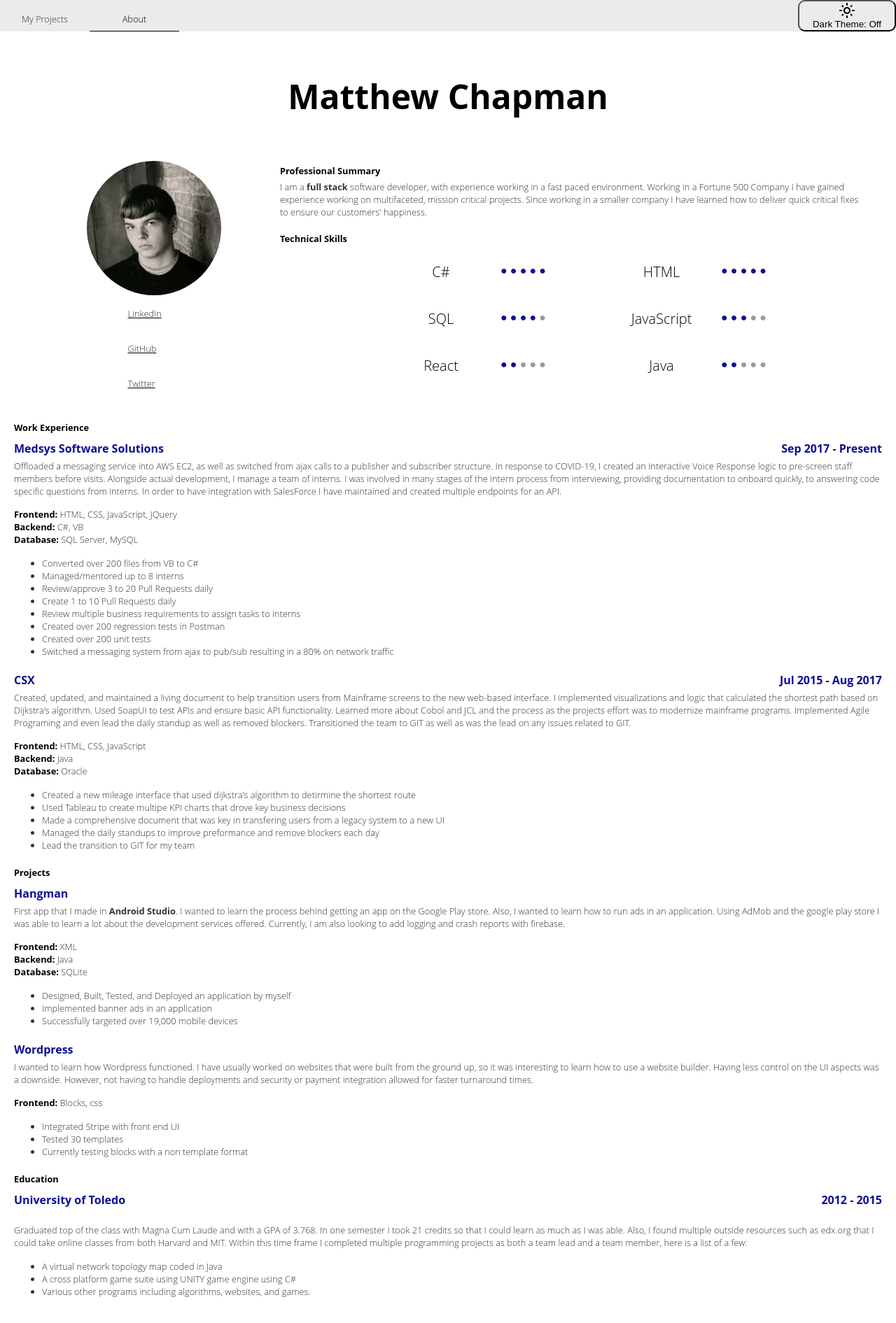
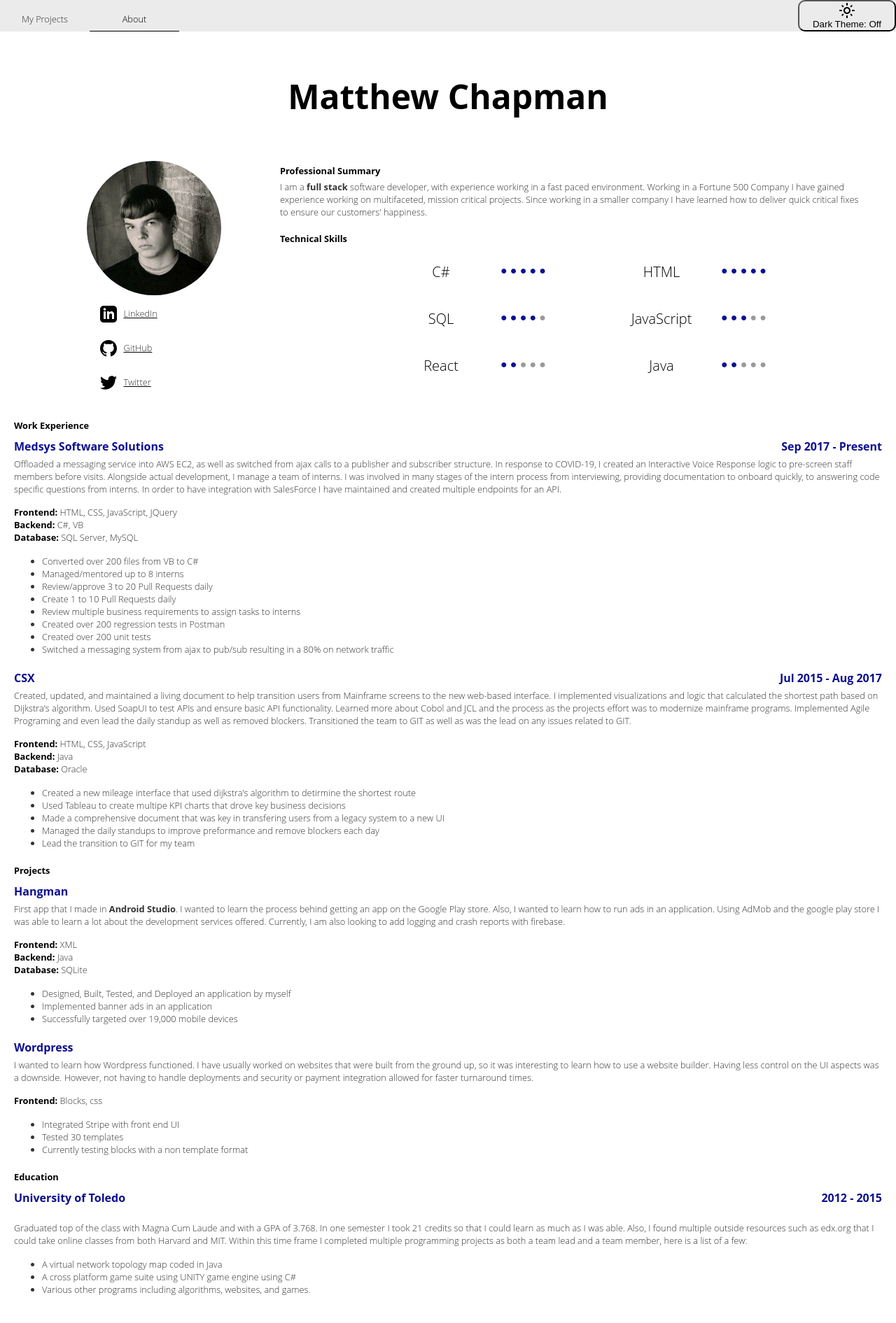
Before and after one commit to matt-chap/matt-chap.github.io, a Jekyll site: the page built from about.html, in a window 1280 px wide. Shown: the whole page at 70% size. Built offline with Jekyll 4.4.1, drawn with Linux system fonts in a browser that asks for light colours.

Commit message:
SVG theme updates

```diff
--- a/_sass/about/about.scss
+++ b/_sass/about/about.scss
@@ -121,3 +121,10 @@
         color: theme-get($head);
     }
 }
+
+.svg-icons {
+    @include themed() {
+        fill: theme-get($head);
+    }
+    padding: 10px;
+}
--- a/about.html
+++ b/about.html
@@ -15,19 +15,25 @@
                 </div>
                 <div class="about-social-media" >
                     <a style="display: inline-flex; width: 175px;" href="https://www.linkedin.com/in/matt-chap/">
-                        <img style="padding: 10px;" src="/assets/images/linkedin.svg" width="30px" height="25px">
+                        <svg class="svg-icons" xmlns="http://www.w3.org/2000/svg" width="24" height="24" viewBox="0 0 24 24">
+                            <path d="M19 0h-14c-2.761 0-5 2.239-5 5v14c0 2.761 2.239 5 5 5h14c2.762 0 5-2.239 5-5v-14c0-2.761-2.238-5-5-5zm-11 19h-3v-11h3v11zm-1.5-12.268c-.966 0-1.75-.79-1.75-1.764s.784-1.764 1.75-1.764 1.75.79 1.75 1.764-.783 1.764-1.75 1.764zm13.5 12.268h-3v-5.604c0-3.368-4-3.113-4 0v5.604h-3v-11h3v1.765c1.396-2.586 7-2.777 7 2.476v6.759z"/>
+                        </svg>
                         <p>
                             LinkedIn
                         </p>
                     </a>
                     <a style="display: inline-flex; width: 175px;" href="https://github.com/matt-chap">
-                        <img style="padding: 10px;" src="/assets/images/github.svg" width="30px" height="25px">
+                        <svg class="svg-icons" xmlns="http://www.w3.org/2000/svg" width="24" height="24" viewBox="0 0 24 24">
+                            <path d="M12 0c-6.626 0-12 5.373-12 12 0 5.302 3.438 9.8 8.207 11.387.599.111.793-.261.793-.577v-2.234c-3.338.726-4.033-1.416-4.033-1.416-.546-1.387-1.333-1.756-1.333-1.756-1.089-.745.083-.729.083-.729 1.205.084 1.839 1.237 1.839 1.237 1.07 1.834 2.807 1.304 3.492.997.107-.775.418-1.305.762-1.604-2.665-.305-5.467-1.334-5.467-5.931 0-1.311.469-2.381 1.236-3.221-.124-.303-.535-1.524.117-3.176 0 0 1.008-.322 3.301 1.23.957-.266 1.983-.399 3.003-.404 1.02.005 2.047.138 3.006.404 2.291-1.552 3.297-1.23 3.297-1.23.653 1.653.242 2.874.118 3.176.77.84 1.235 1.911 1.235 3.221 0 4.609-2.807 5.624-5.479 5.921.43.372.823 1.102.823 2.222v3.293c0 .319.192.694.801.576 4.765-1.589 8.199-6.086 8.199-11.386 0-6.627-5.373-12-12-12z"/>
+                        </svg>
                         <p>
                             GitHub
                         </p>
                     </a>
                     <a style="display: inline-flex; width: 175px;" href="https://twitter.com/The_Matt_Chap">
-                        <img style="padding: 10px;" src="/assets/images/twitter.svg" width="30px" height="25px">
+                        <svg class="svg-icons" xmlns="http://www.w3.org/2000/svg" width="24" height="24" viewBox="0 0 24 24">
+                            <path d="M24 4.557c-.883.392-1.832.656-2.828.775 1.017-.609 1.798-1.574 2.165-2.724-.951.564-2.005.974-3.127 1.195-.897-.957-2.178-1.555-3.594-1.555-3.179 0-5.515 2.966-4.797 6.045-4.091-.205-7.719-2.165-10.148-5.144-1.29 2.213-.669 5.108 1.523 6.574-.806-.026-1.566-.247-2.229-.616-.054 2.281 1.581 4.415 3.949 4.89-.693.188-1.452.232-2.224.084.626 1.956 2.444 3.379 4.6 3.419-2.07 1.623-4.678 2.348-7.29 2.04 2.179 1.397 4.768 2.212 7.548 2.212 9.142 0 14.307-7.721 13.995-14.646.962-.695 1.797-1.562 2.457-2.549z"/>
+                        </svg>
                         <p>
                             Twitter
                         </p>
```
Also changed, not shown: 3 other files.
